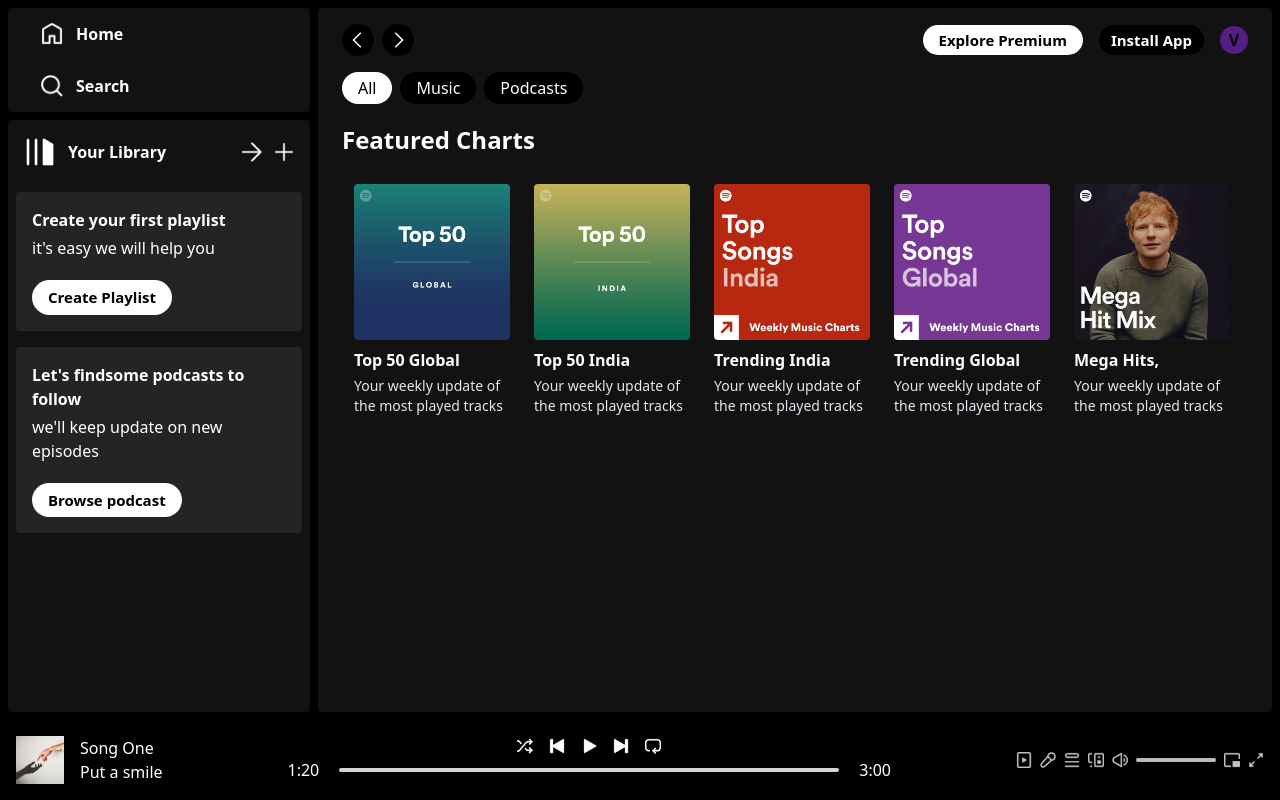
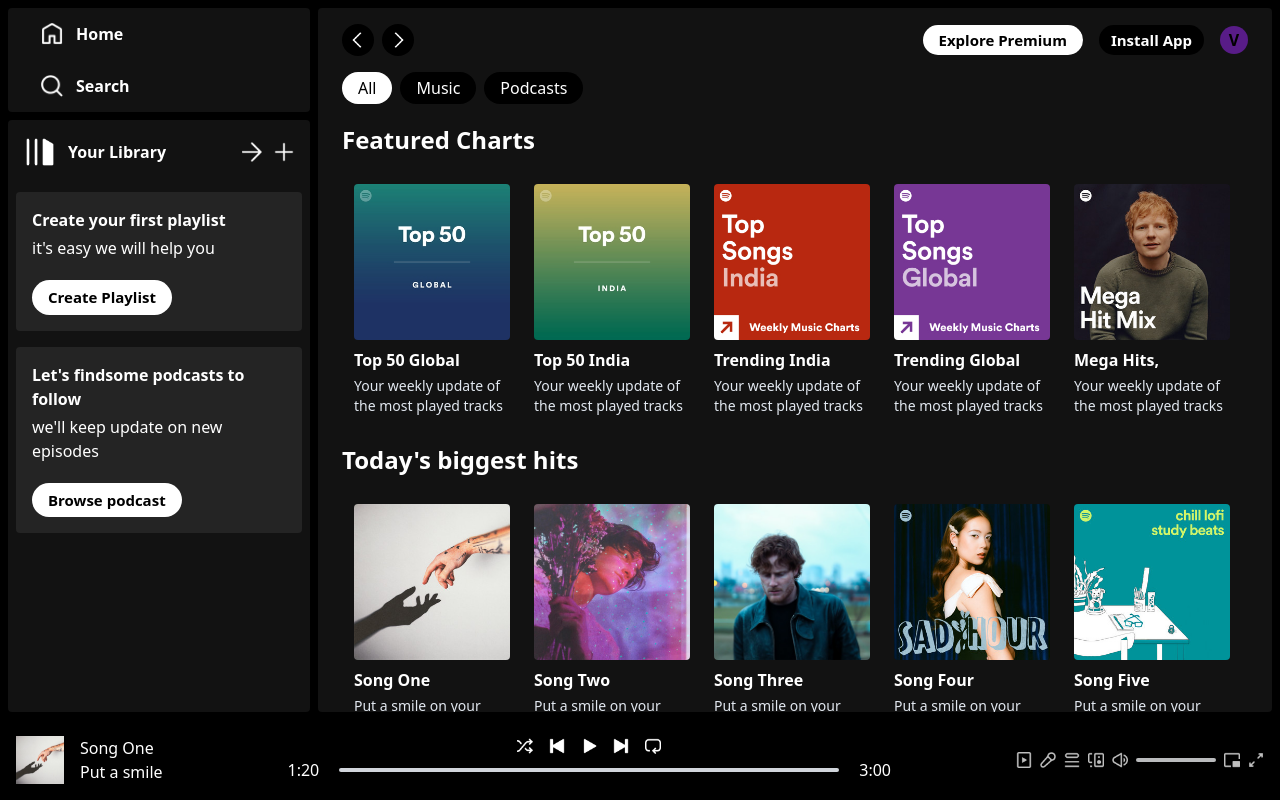
Before and after one commit to tanisha1527/React-Project4, a React (Vite) app: page / in a window 1280 px wide. Built offline with nearby package versions, Linux system fonts and the light colour scheme.

Commit message:
Added datamapping for Today's biggest hits in displayHome component

```diff
--- a/src/components/DisplayHome.jsx
+++ b/src/components/DisplayHome.jsx
@@ -2,6 +2,8 @@ import React from 'react'
 import Navbar from './Navbar'
 import { albumsData } from '../assets/assets'
 import AlbumItem from './AlbumItem'
+import { songsData } from '../assets/assets'
+import SongItem from './SongItem'
 
 const DisplayHome = () => {
   return (
@@ -13,6 +15,12 @@ const DisplayHome = () => {
           {albumsData.map((item,index)=>(<AlbumItem key={index} name={item.name} desc={item.desc} id={item.id} image={item.image}/>))}
           </div>
       </div>
+      <div className='mb-4'>
+        <h4 className='my-5 font-bold text-2xl'>Today's biggest hits</h4>
+          <div className='flex overflow-auto'>
+             {songsData.map((item,index)=>(<SongItem key={index} name={item.name} desc={item.desc} id={item.id} image={item.image} />))}
+          </div>
+      </div>
     </>
   )
 }
--- /dev/null
+++ b/src/components/SongItem.jsx
@@ -0,0 +1,13 @@
+import React from 'react'
+
+const SongItem = ({name,image,desc,id}) => {
+  return (
+    <div className='min-w-[180px] p-2 px-3 rounded cursor-pointer hover:bg-[#ffffff26]'>
+       <img className='rounded' src={image} alt="" />
+       <p className='font-bold mt-2 mb-1'>{name}</p>
+       <p className='text-slate-200 text-sm'>{desc}</p>
+    </div>
+  )
+}
+
+export default SongItem
```
